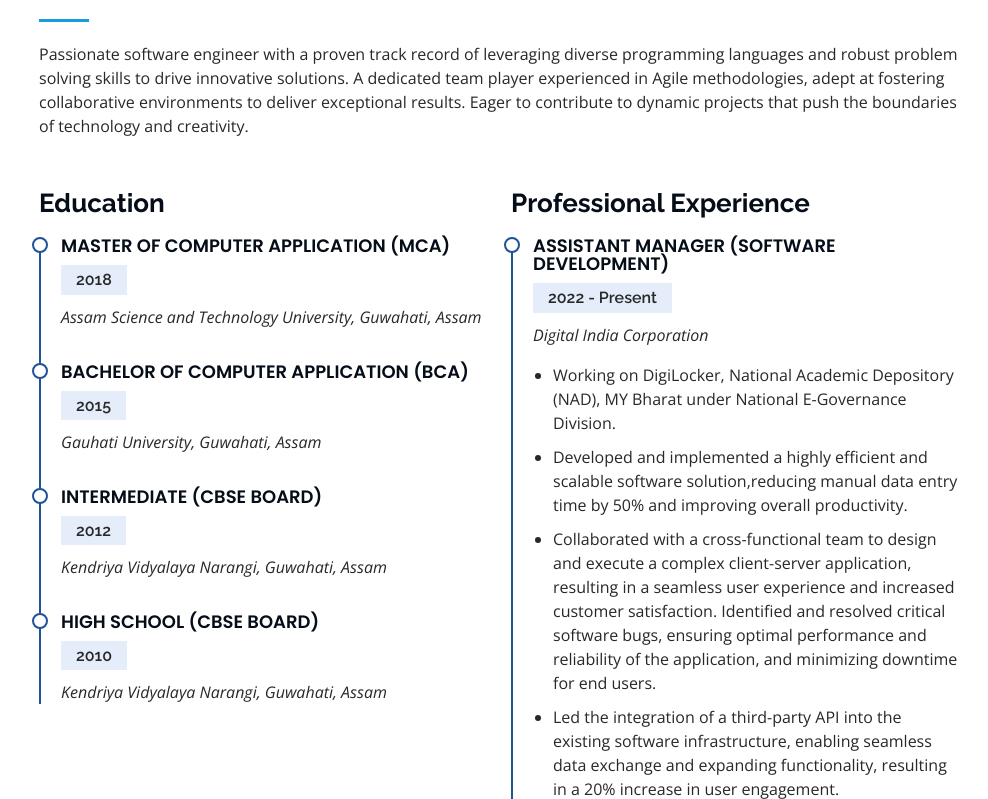
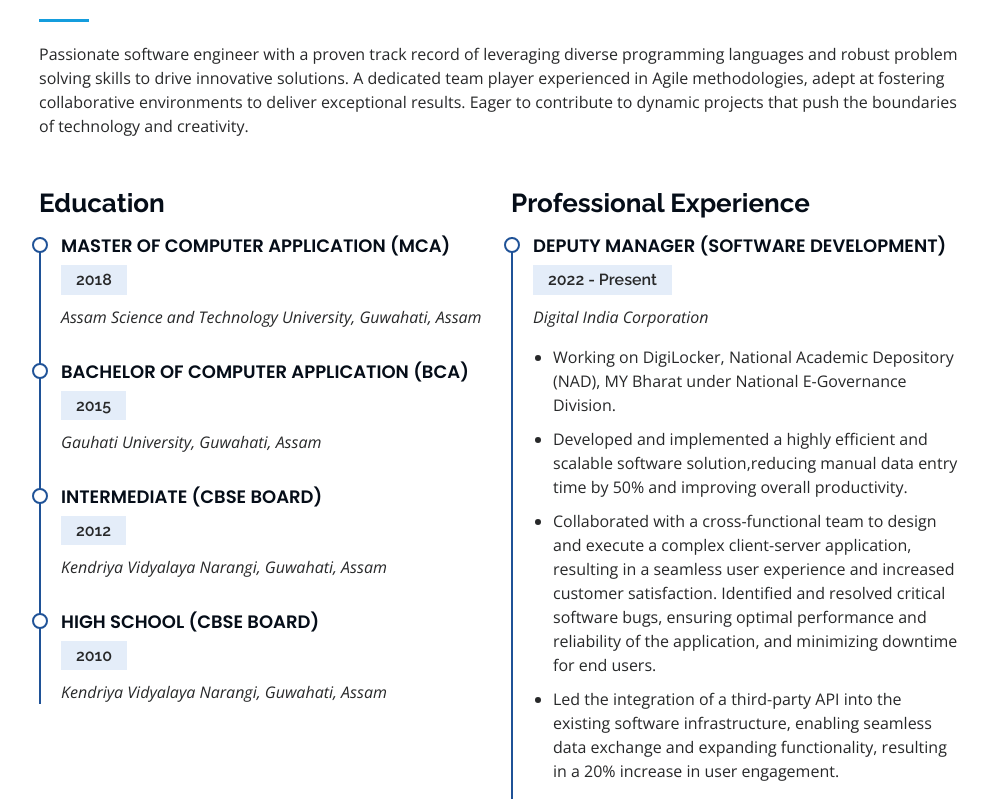
Before and after one commit to kunal-paul04/portfolio, a Flask app: page / in a window 1280 px wide. Shown: the part 2409-3208 px from the top of the page, without its empty margins (291-1279 px from the left). Run offline with Flask 3, Linux system fonts and the light colour scheme; some libraries are stand-ins or nearby versions.

Commit message:
updated designation

```diff
--- a/templates/index.html
+++ b/templates/index.html
@@ -245,7 +245,7 @@
           <div class="col-lg-6" data-aos="fade-up" data-aos-delay="100">
             <h3 class="resume-title">Professional Experience</h3>
             <div class="resume-item">
-              <h4>Assistant Manager (Software Development)</h4>
+              <h4>Deputy Manager (Software Development)</h4>
               <h5>2022 - Present</h5>
               <p><em>Digital India Corporation</em></p>
               <ul>
```
